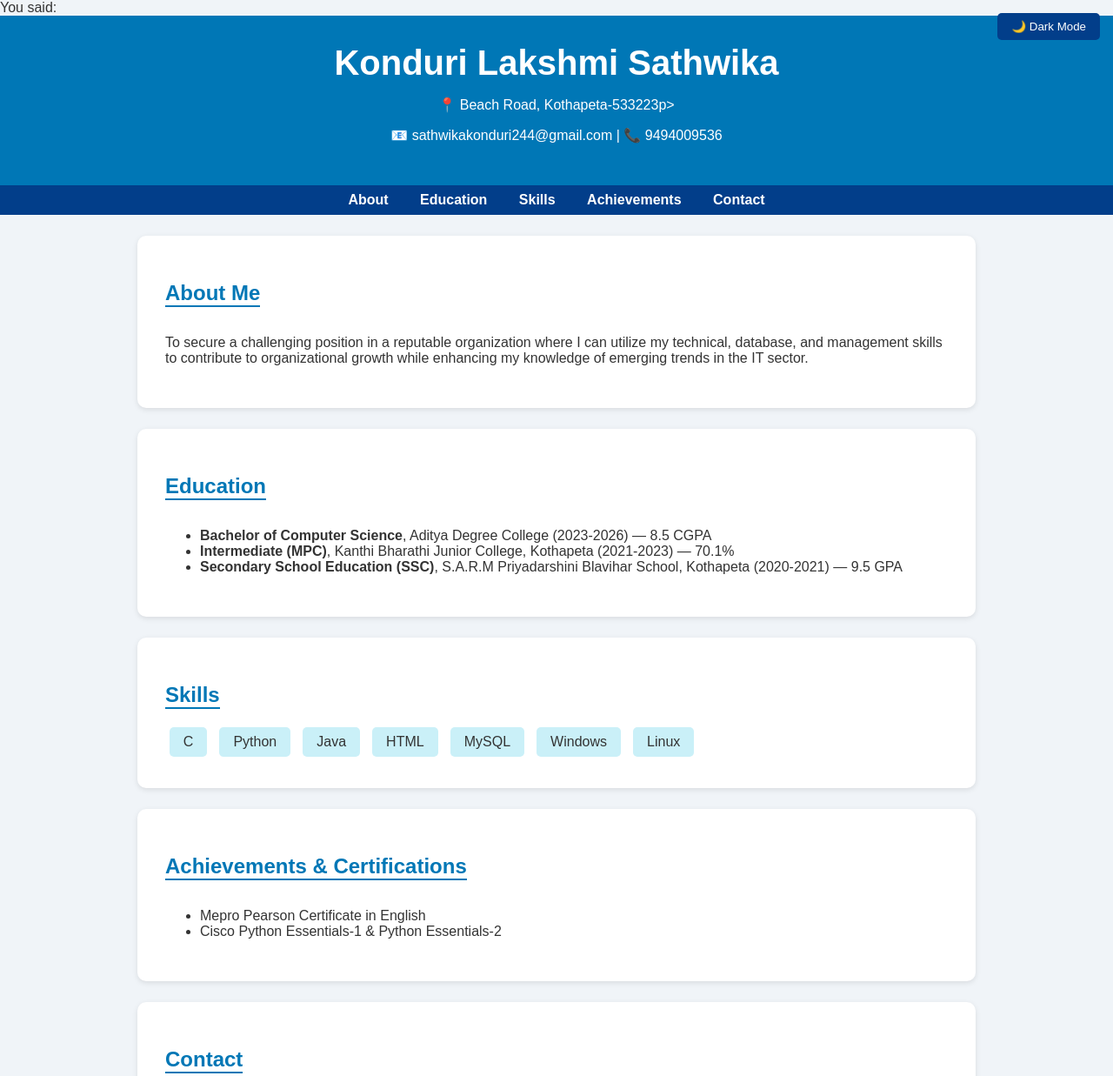
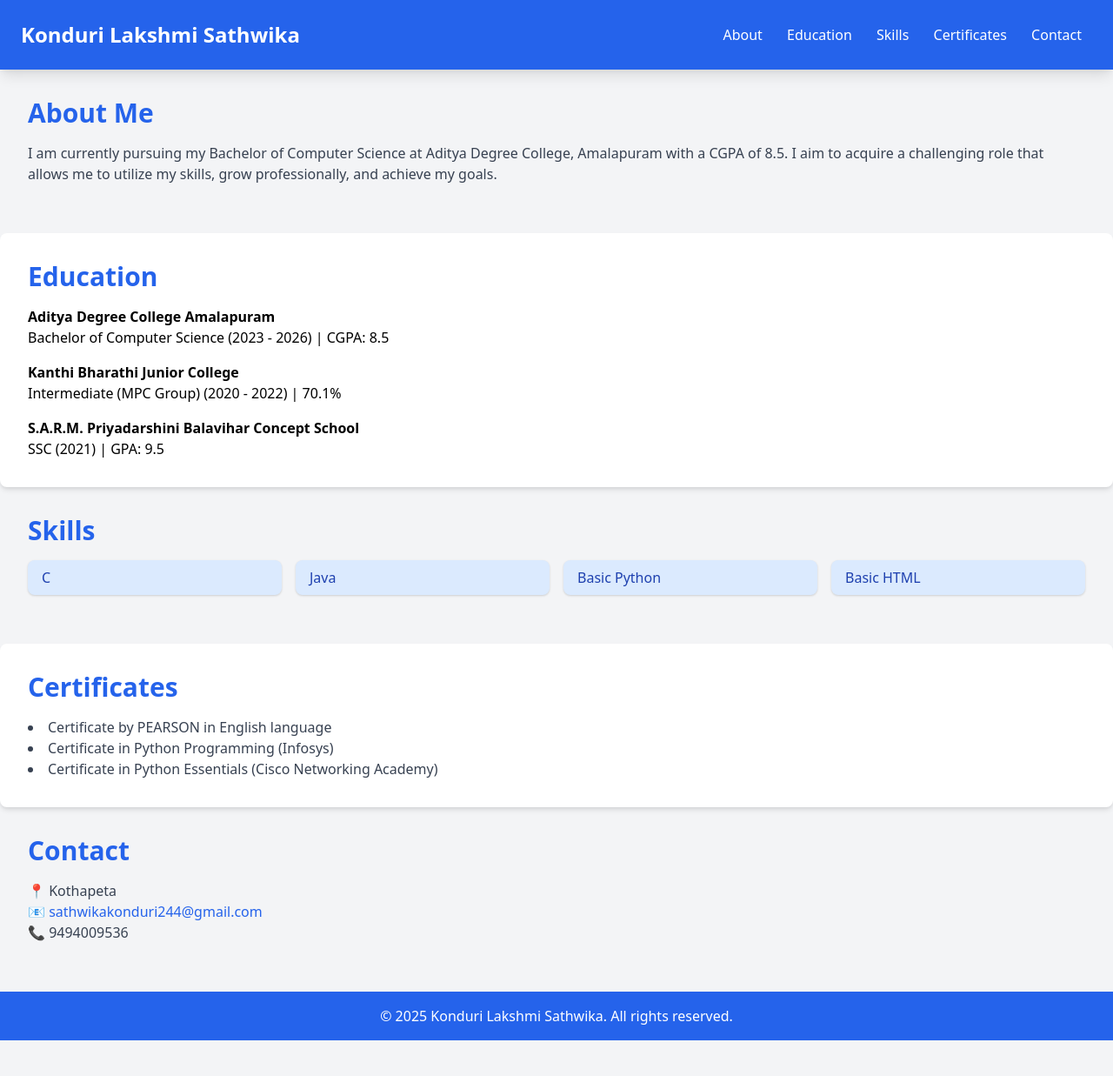
Before and after one commit to sathwikakonduri244-dotcom/sathwika, a plain HTML site: page index.html in a window 1280 px wide. Shown: the top 1237 px of the page at 87% size. After the commit the page ends 1196 px from the top, so only its background shows below. Drawn offline with nearby package versions, Linux system fonts and the light colour scheme.

Commit message:
Add files via upload

```diff
--- a/index.html
+++ b/index.html
@@ -1,186 +1,91 @@
-You said:
 <!DOCTYPE html>
-<html lang="en">
-<head>
 <meta charset="UTF-8">
 <meta name="viewport" content="width=device-width, initial-scale=1.0">
-  <title>Konduri Lakshmi Sathwika| Portfolio</title>
-  <style>
-    :root {
-      --bg-color: #f0f4f8;
-      --text-color: #333;
-      --primary: #0077b6;
-      --secondary: #023e8a;
-      --card-bg: #ffffff;
-    }
-    body.dark {
-      --bg-color: #121212;
-      --text-color: #e0e0e0;
-      --primary: #90e0ef;
-      --secondary: #00b4d8;
-      --card-bg: #1e1e1e;
-    }
-    body {
-      font-family: Arial, sans-serif;
-      margin: 0;
-      background: var(--bg-color);
-      color: var(--text-color);
-      transition: all 0.3s ease-in-out;
-    }
-    header {
-      background: var(--primary);
-      color: white;
-      text-align: center;
-      padding: 2rem 1rem;
-    }
-    header h1 {
-      margin: 0;
-      font-size: 2.5rem;
-    }
-    nav {
-      background: var(--secondary);
-      padding: 0.5rem;
-      text-align: center;
-    }
-    nav a {
-      color: white;
-      text-decoration: none;
-      margin: 0 1rem;
-      font-weight: bold;
-      transition: color 0.3s;
-    }
-    nav a:hover {
-      color: #ffd166;
-    }
-    section {
-      padding: 2rem;
-      max-width: 900px;
-      margin: auto;
-      background: var(--card-bg);
-      border-radius: 10px;
-      box-shadow: 0 2px 6px rgba(0,0,0,0.1);
-      margin-top: 1.5rem;
-    }
-    h2 {
-      color: var(--primary);
-      border-bottom: 2px solid var(--primary);
-      display: inline-block;
-      margin-bottom: 1rem;
-    }
-    .skills span {
-      display: inline-block;
-      background: #caf0f8;
-      padding: 0.5rem 1rem;
-      margin: 0.3rem;
-      border-radius: 5px;
-    }
-    body.dark .skills span {
-      background: #333;
-    }
-    footer {
-      background: var(--primary);
-      color: white;
-      text-align: center;
-      padding: 1rem;
-      margin-top: 2rem;
-    }
-    .theme-toggle {
-      position: fixed;
-      top: 15px;
-      right: 15px;
-      background: var(--secondary);
-      color: white;
-      border: none;
-      padding: 0.5rem 1rem;
-      border-radius: 5px;
-      cursor: pointer;
-      transition: background 0.3s;
-    }
-    .theme-toggle:hover {
-      background: var(--primary);
-    }
-  </style>
+<title>Konduri Lakshmi Sathwika | Portfolio</title>
+<link href="https://cdn.jsdelivr.net/npm/tailwindcss@2.2.19/dist/tailwind.min.css" rel="stylesheet">
 </head>
-<body>
+<body class="bg-gray-100 font-sans leading-normal tracking-normal">
 
-  <button class="theme-toggle" onclick="toggleTheme()">🌙 Dark Mode</button>
 
-  <header>
-    <h1>Konduri Lakshmi Sathwika</h1>
-    <p>📍 Beach Road, Kothapeta-533223</>p>
-    <p>📧 sathwikakonduri244@gmail.com | 📞 9494009536</p>
+<!-- Header -->
+<header class="bg-blue-600 text-white p-6 shadow-lg">
+<div class="container mx-auto flex justify-between items-center">
+<h1 class="text-2xl font-bold">Konduri Lakshmi Sathwika</h1>
+<nav>
+<a href="#about" class="px-3 hover:underline">About</a>
+<a href="#education" class="px-3 hover:underline">Education</a>
+<a href="#skills" class="px-3 hover:underline">Skills</a>
+<a href="#certificates" class="px-3 hover:underline">Certificates</a>
+<a href="#contact" class="px-3 hover:underline">Contact</a>
+</nav>
+</div>
 </header>
 
-  <nav>
-    <a href="#about">About</a>
-    <a href="#education">Education</a>
-    <a href="#skills">Skills</a>
-    <a href="#achievements">Achievements</a>
-    <a href="#contact">Contact</a>
-  </nav>
 
-  <section id="about">
-    <h2>About Me</h2>
-    <p>
-      To secure a challenging position in a reputable organization where I can utilize my
-      technical, database, and management skills to contribute to organizational growth
-      while enhancing my knowledge of emerging trends in the IT sector.
-    </p>
+<!-- About Section -->
+<section id="about" class="container mx-auto p-8">
+<h2 class="text-3xl font-bold text-blue-600 mb-4">About Me</h2>
+<p class="text-gray-700">I am currently pursuing my Bachelor of Computer Science at Aditya Degree College, Amalapuram with a CGPA of 8.5. I aim to acquire a challenging role that allows me to utilize my skills, grow professionally, and achieve my goals.</p>
 </section>
 
-  <section id="education">
-    <h2>Education</h2>
-    <ul>
-      <li><b>Bachelor of Computer Science</b>, Aditya Degree College (2023-2026) — 8.5 CGPA</li>
-      <li><b>Intermediate (MPC)</b>, Kanthi Bharathi Junior College, Kothapeta (2021-2023) — 70.1%</li>
-      <li><b>Secondary School Education (SSC)</b>, S.A.R.M Priyadarshini Blavihar School, Kothapeta (2020-2021) — 9.5 GPA</li>
+
+<!-- Education Section -->
+<section id="education" class="bg-white p-8 shadow-md rounded-lg container mx-auto mt-6">
+<h2 class="text-3xl font-bold text-blue-600 mb-4">Education</h2>
+<ul class="space-y-4">
+<li>
+<h3 class="font-semibold">Aditya Degree College Amalapuram</h3>
+<p>Bachelor of Computer Science (2023 - 2026) | CGPA: 8.5</p>
+</li>
+<li>
+<h3 class="font-semibold">Kanthi Bharathi Junior College</h3>
+<p>Intermediate (MPC Group) (2020 - 2022) | 70.1%</p>
+</li>
+<li>
+<h3 class="font-semibold">S.A.R.M. Priyadarshini Balavihar Concept School</h3>
+<p>SSC (2021) | GPA: 9.5</p>
+</li>
 </ul>
 </section>
 
-  <section id="skills">
-    <h2>Skills</h2>
-    <div class="skills">
-      <span>C</span>
-      <span>Python</span>
-      <span>Java</span>
-      <span>HTML</span>
-      <span>MySQL</span>
-      <span>Windows</span>
-      <span>Linux</span>
+
+<!-- Skills Section -->
+<section id="skills" class="container mx-auto p-8">
+<h2 class="text-3xl font-bold text-blue-600 mb-4">Skills</h2>
+<div class="grid grid-cols-2 md:grid-cols-4 gap-4">
+<span class="bg-blue-100 text-blue-800 px-4 py-2 rounded-lg shadow">C</span>
+<span class="bg-blue-100 text-blue-800 px-4 py-2 rounded-lg shadow">Java</span>
+<span class="bg-blue-100 text-blue-800 px-4 py-2 rounded-lg shadow">Basic Python</span>
+<span class="bg-blue-100 text-blue-800 px-4 py-2 rounded-lg shadow">Basic HTML</span>
 </div>
 </section>
 
-  <section id="achievements">
-    <h2>Achievements & Certifications</h2>
-    <ul>
-      <li>Mepro Pearson Certificate in English</li>
-      <li>Cisco Python Essentials-1 & Python Essentials-2</li>
+
+<!-- Certificates Section -->
+<section id="certificates" class="bg-white p-8 shadow-md rounded-lg container mx-auto mt-6">
+<h2 class="text-3xl font-bold text-blue-600 mb-4">Certificates</h2>
+<ul class="list-disc list-inside text-gray-700">
+<li>Certificate by PEARSON in English language</li>
+<li>Certificate in Python Programming (Infosys)</li>
+<li>Certificate in Python Essentials (Cisco Networking Academy)</li>
 </ul>
 </section>
 
-  <section id="contact">
-    <h2>Contact</h2>
-    <p><b>Email:</b> sathwikakonduri244@gmail.com</p>
-    <p><b>Phone:</b>9494009536 </p>
-    <p><b>Languages:</b> Telugu, English</p>
-    <p><b>DOB:</b> 24/08/2005| <b>Nationality:</b> Indian | <b>Gender:</b> Female</p>
+
+<!-- Contact Section -->
+<section id="contact" class="container mx-auto p-8">
+<h2 class="text-3xl font-bold text-blue-600 mb-4">Contact</h2>
+<p class="text-gray-700">📍 Kothapeta</p>
+<p class="text-gray-700">📧 <a href="mailto:sathwikakonduri244@gmail.com" class="text-blue-600 hover:underline">sathwikakonduri244@gmail.com</a></p>
+<p class="text-gray-700">📞 9494009536</p>
 </section>
 
-  <footer>
-    <p>© 2025 Konduri Lakshmi Sathwika| Portfolio</p>
+
+<!-- Footer -->
+<footer class="bg-blue-600 text-white text-center p-4 mt-6">
+<p>&copy; 2025 Konduri Lakshmi Sathwika. All rights reserved.</p>
 </footer>
 
-  <script>
-    function toggleTheme() {
-      document.body.classList.toggle("dark");
-      const btn = document.querySelector(".theme-toggle");
-      if (document.body.classList.contains("dark")) {
-        btn.textContent = "☀ Light Mode";
-      } else {
-        btn.textContent = "🌙 Dark Mode";
-      }
-    }
-  </script>
 
 </body>
 </html>
```
Lines whose indentation alone changed are shown as unchanged.
